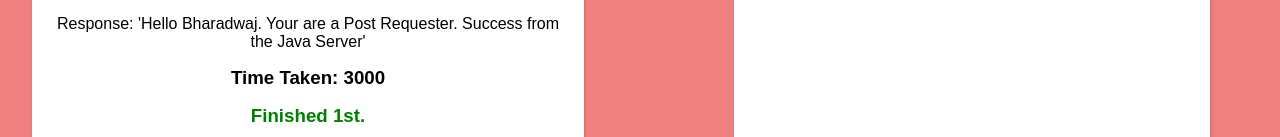
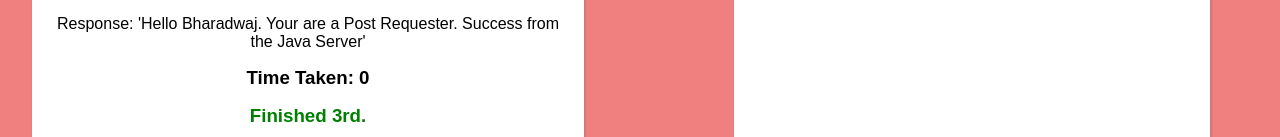
Before and after one commit to bharadx07/seven-servers, a React (Create React App) app in the folder client/: page /tests in a window 1280 px wide. Shown: the part 663-800 px from the top of the page. Built offline with nearby package versions, Linux system fonts and the light colour scheme; no server answers.

Commit message:
add more features to client

```diff
--- a/client/src/components/TestItem.js
+++ b/client/src/components/TestItem.js
@@ -1,16 +1,25 @@
 import React, { useState, useEffect } from "react";
 import Loader from "react-loader-spinner";
-import axios from "axios"
-import { CSHARP_SERVER_URL, GO_SERVER_URL, JAVA_SERVER_URL, NODE_SERVER_URL, PHP_SERVER_URL, PYTHON_SERVER_URL, RUBY_SERVER_URL } from "../constants/APIURLS";
+import axios from "axios";
+import {
+  CSHARP_SERVER_URL,
+  GO_SERVER_URL,
+  JAVA_SERVER_URL,
+  NODE_SERVER_URL,
+  PHP_SERVER_URL,
+  PYTHON_SERVER_URL,
+  RUBY_SERVER_URL,
+} from "../constants/APIURLS";
 
-function TestItem({ name, finshedRequests, setFinishedRequests }) {
+function TestItem({ name, reqs, setReqs }) {
   const [display, setDisplay] = useState("loading");
-  const [getReqStatic, setGetReqStatic] = useState(null)
-  const [postReqStatic, setPostReqStatic] = useState(null)
-  const [timeTaken, setTimeTaken] = useState(performance.now())
+  const [getReqStatic, setGetReqStatic] = useState(null);
+  const [postReqStatic, setPostReqStatic] = useState(null);
+  const [timeTaken, setTimeTaken] = useState(0);
+  const [localLength, setLocalLength] = useState(0)
 
   useEffect(() => {
-    setTimeout(() => setDisplay("tests"), Math.random()*5000);
+    setTimeout(() => setDisplay("tests"), Math.random() * 5000);
     const getData = async () => {
       // const {data: getData} = await axios.get(NODE_SERVER_URL)
       // const {data: postData} = await axios.post(NODE_SERVER_URL, {
@@ -60,7 +69,6 @@ function TestItem({ name, finshedRequests, setFinishedRequests }) {
       // console.log("Go", getData)
       // console.log("Go", postData)
 
-
       // const {data: getData} = await axios.get(PHP_SERVER_URL)
       // const {data: postData} = await axios.post(PHP_SERVER_URL, {
       //   name: "Bharadwaj Duggaraju"
@@ -85,21 +93,35 @@ function TestItem({ name, finshedRequests, setFinishedRequests }) {
       // console.log("C#", getData.data)
       // console.log("C#", postData.data)
 
-      const {data: getData} = await axios.get(JAVA_SERVER_URL)
-      const {data: postData} = await axios.post(JAVA_SERVER_URL, "Bharadwaj Duggaraju", {
-        headers: {
-          "Content-Type": "text/plain",
+      // const { data: getData } = await axios.get(JAVA_SERVER_URL);
+      // const { data: postData } = await axios.post(
+      //   JAVA_SERVER_URL,
+      //   "Bharadwaj Duggaraju",
+      //   {
+      //     headers: {
+      //       "Content-Type": "text/plain",
+      //     },
+      //   }
+      // );
 
-        }
-      })
+      // console.log("Java", getData);
+      // console.log("Java", postData);
 
-      console.log("Java", getData)
-      console.log("Java", postData)
 
-    }
 
-    getData()
-  }, []);
+    };
+
+    const startTime = performance.now()
+
+    getData().then(() => {
+      const tempReqs = reqs
+      tempReqs.push("");
+      setReqs(tempReqs)
+      setLocalLength(reqs.length-1)
+      setTimeTaken(performance.now()-startTime)
+
+    });
+  }, [setReqs, setTimeTaken]);
 
   return (
     <div className="card">
@@ -118,7 +140,7 @@ function TestItem({ name, finshedRequests, setFinishedRequests }) {
         <h1>Tests</h1>
         {display === "loading" && (
           <>
-            <h3 style={{marginTop: ".5rem"}}>Running Tests...</h3>
+            <h3 style={{ marginTop: ".5rem" }}>Running Tests...</h3>
             <div style={{ display: "flex", justifyContent: "center" }}>
               <Loader
                 type="TailSpin"
@@ -131,18 +153,20 @@ function TestItem({ name, finshedRequests, setFinishedRequests }) {
         )}
         {display === "tests" && (
           <>
-            <h3 style={{margin: "1rem 0"}}>Test 1: Simple Get Request</h3>
+            <h3 style={{ margin: "1rem 0" }}>Test 1: Simple Get Request</h3>
             <div>
               Response: 'Hello Unknown Get Requester. Success from the {name}{" "}
               Server'
             </div>
-            <h3  style={{margin: "1rem 0"}}>Test 2: Simple Post Request</h3>
+            <h3 style={{ margin: "1rem 0" }}>Test 2: Simple Post Request</h3>
             <div>
               Response: 'Hello Bharadwaj. Your are a Post Requester. Success
               from the {name} Server'
             </div>
-            <h3 style={{marginTop: "1rem"}}>Time Taken: {timeTaken}</h3>
-            <h3 style={{marginTop: "1rem", color: "green"}}>Finished 1st.</h3>
+            <h3 style={{ marginTop: "1rem" }}>Time Taken: {timeTaken}</h3>
+            <h3 style={{ marginTop: "1rem", color: "green" }}>
+              Finished {localLength}{localLength === 1 && "st"}{localLength === 2 && "nd"}{localLength === 3 && "rd"}{localLength > 3 && "th"}.
+            </h3>
           </>
         )}
       </section>
--- a/client/src/components/Tests.js
+++ b/client/src/components/Tests.js
@@ -3,7 +3,7 @@ import TestItem from "./TestItem";
 
 function Tests() {
   const [display, setDisplay] = useState("3");
-  const [finishedRequests, setFinishedRequests] = useState([])
+  const [finishedRequests, setFinishedRequests] = useState([""])
 
 
   if (display === "3") {
@@ -41,12 +41,13 @@ function Tests() {
     "Kotlin",
     "Python",
     "Ruby",
+    "PHP"
   ];
 
   return (
       <div className="tests">
         {languagesTests.map((lang) => (
-          <TestItem name={lang} key={languagesTests.indexOf(lang)} finishedRequests={finishedRequests} setFinishedRequests={setFinishedRequests} />
+          <TestItem name={lang} key={languagesTests.indexOf(lang)} reqs={finishedRequests} setReqs={setFinishedRequests} />
         ))}
       </div>
   );
```
Also changed, not shown: 2 other files (tests, documents, lock files or other folders).
